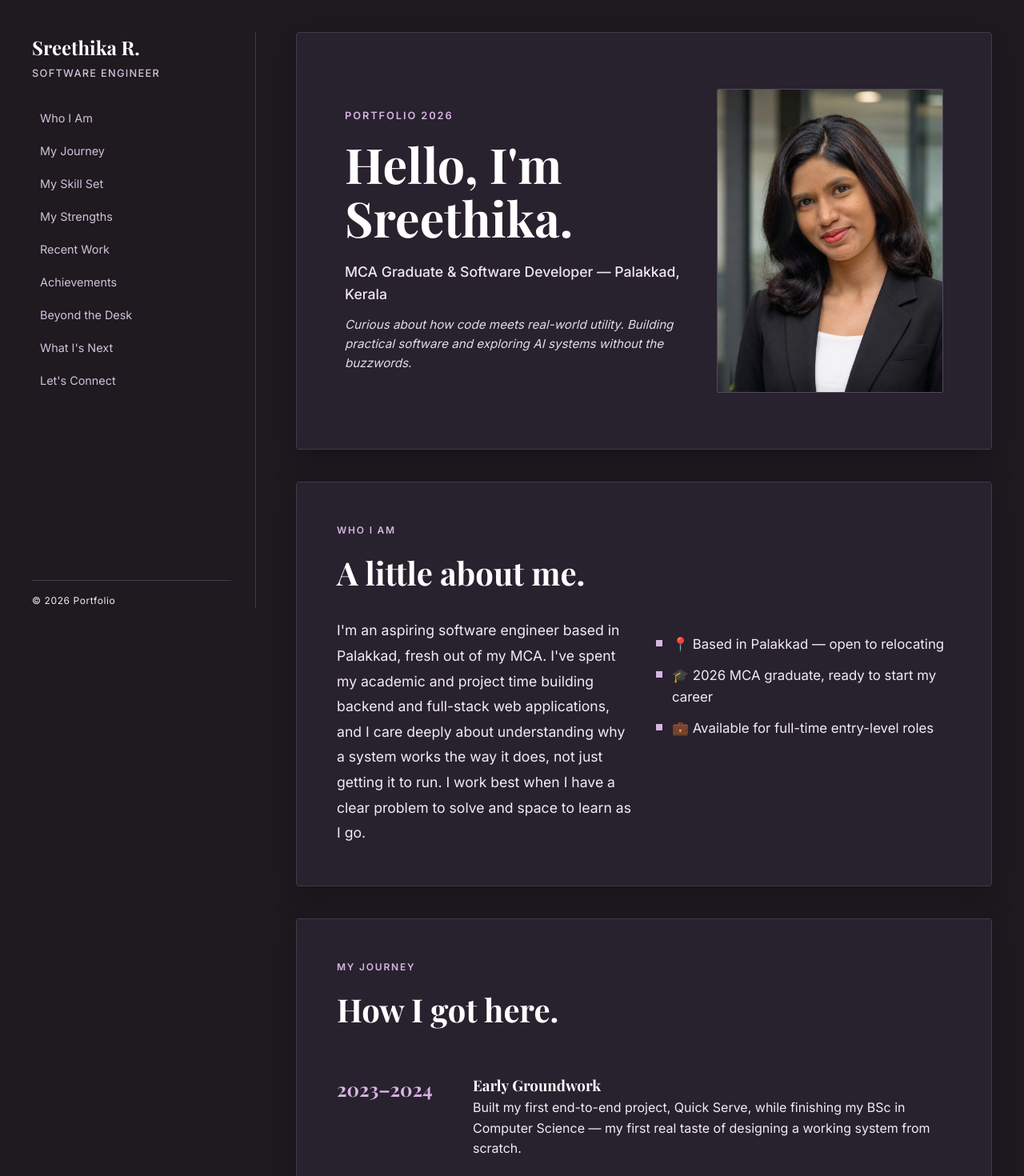
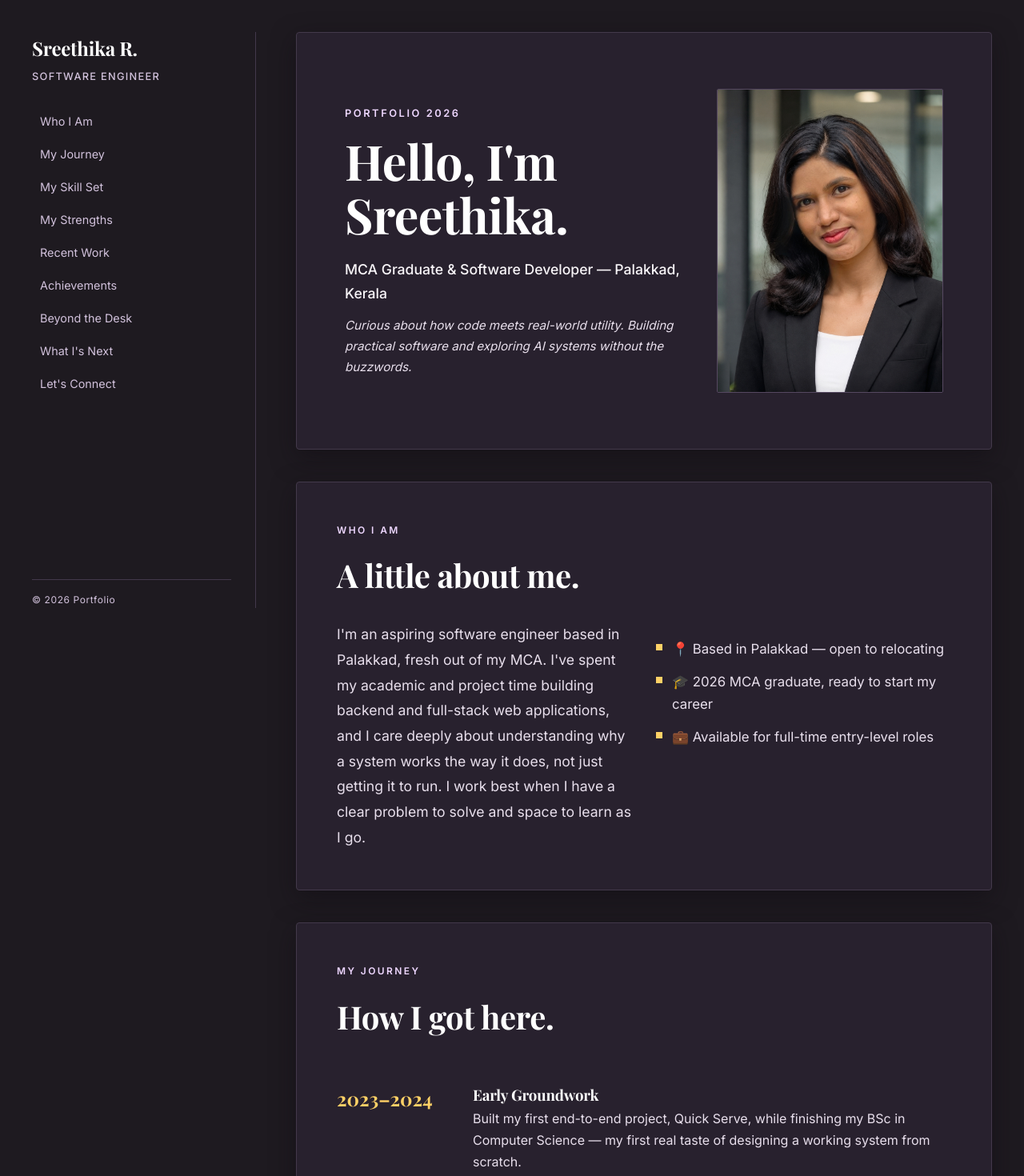
Before and after one commit to Sr-2525/Portfolio, a React app: page / in a window 1280 px wide. Shown: the top 1470 px of the page at 80% size. Built offline with nearby package versions, Linux system fonts and the light colour scheme; the HTML template or start-up script is replaced by a standard one; a web font is replaced by a local one.

Commit message:
Applied high-contrast editorial color hierarchy with golden-champagne accents and crisp white headers

```diff
--- a/src/index.css
+++ b/src/index.css
@@ -9,17 +9,28 @@
 body {
   font-family: 'Inter', sans-serif, -apple-system, BlinkMacSystemFont, "Segoe UI", Roboto;
   background-color: #1E1A20 !important;
-  color: #F8F5F8 !important;
-  line-height: 1.6;
+  color: #E8DFEC !important; /* Elegant warm rose-cream body text */
+  line-height: 1.7;
 }
 
-p, span, li, a {
-  color: #F2ECF5 !important;
+/* Vibrant High-Contrast Editorial Highlights */
+strong, b, .highlight-term {
+  color: #FFD166 !important; /* Rich golden-champagne contrast pop */
+  font-weight: 600;
+}
+
+em, .highlight-sub {
+  color: #EED7FF !important; /* Luminous pale lavender */
+}
+
+p, li, a {
+  color: #E8DFEC !important;
 }
 
 h1, h2, h3, h4, h5, h6 {
   font-family: 'Playfair Display', Georgia, serif;
-  color: #FFFFFF !important;
+  color: #FFFFFF !important; /* Stark crisp white for maximum header contrast */
+  letter-spacing: -0.01em;
 }
 
 .portfolio-container {
@@ -83,15 +94,15 @@ h1, h2, h3, h4, h5, h6 {
 }
 
 .nav-item:hover {
-  color: #E6CBEF !important;
+  color: #FFD166 !important;
   background: #312938;
 }
 
 .nav-item.active {
-  color: #E6CBEF !important;
+  color: #FFD166 !important;
   font-weight: 600;
   background: #312938;
-  border-left: 3px solid #C49ED0;
+  border-left: 3px solid #FFD166;
 }
 
 .sidebar-footer {
@@ -118,10 +129,10 @@ h1, h2, h3, h4, h5, h6 {
 
 .section-tracker {
   font-size: 0.75rem;
-  letter-spacing: 0.15em;
+  letter-spacing: 0.2em;
   text-transform: uppercase;
-  color: #D8B5E3 !important;
-  font-weight: 600;
+  color: #EED7FF !important; /* Luminous lavender tracking */
+  font-weight: 700;
   margin-bottom: 12px;
 }
 
@@ -132,7 +143,7 @@ h1, h2, h3, h4, h5, h6 {
   font-weight: 700;
 }
 
-/* Cover Slide Styling - Explicit Grid Restored */
+/* Cover Slide Layout */
 .cover-slide {
   background: #28212E !important;
   border: 1px solid #43394B !important;
@@ -147,9 +158,9 @@ h1, h2, h3, h4, h5, h6 {
 
 .cover-left .top-tag {
   font-size: 0.8rem;
-  font-weight: 600;
-  color: #D8B5E3 !important;
-  letter-spacing: 0.15em;
+  font-weight: 700;
+  color: #EED7FF !important;
+  letter-spacing: 0.2em;
   text-transform: uppercase;
   margin-bottom: 16px;
   display: block;
@@ -164,14 +175,14 @@ h1, h2, h3, h4, h5, h6 {
 
 .cover-left .subtitle {
   font-size: 1.1rem;
-  color: #F0E6F4 !important;
+  color: #F8F5F8 !important;
   margin-bottom: 12px;
   font-weight: 500;
 }
 
 .cover-left .tagline {
   font-size: 0.95rem;
-  color: #E2DCE8 !important;
+  color: #E8DFEC !important;
   font-style: italic;
 }
 
@@ -208,7 +219,7 @@ h1, h2, h3, h4, h5, h6 {
 
 .editorial-card h3 {
   font-size: 1.25rem;
-  color: #E6CBEF !important;
+  color: #FFFFFF !important;
   margin-bottom: 12px;
 }
 
@@ -222,7 +233,7 @@ h1, h2, h3, h4, h5, h6 {
   padding-left: 20px;
   margin-bottom: 12px;
   font-size: 1.05rem;
-  color: #F2ECF5 !important;
+  color: #E8DFEC !important;
 }
 
 .square-list li::before {
@@ -232,7 +243,7 @@ h1, h2, h3, h4, h5, h6 {
   top: 8px;
   width: 8px;
   height: 8px;
-  background-color: #D8B5E3 !important;
+  background-color: #FFD166 !important; /* Golden-champagne bullet contrast */
 }
 
 .timeline-item {
@@ -251,17 +262,17 @@ h1, h2, h3, h4, h5, h6 {
   font-family: 'Playfair Display', serif;
   font-size: 1.5rem;
   font-weight: 700;
-  color: #D8B5E3 !important;
+  color: #FFD166 !important; /* Golden year contrast */
 }
 
 .quote-bar {
   background: #312838 !important;
-  border-left: 4px solid #D8B5E3 !important;
+  border-left: 4px solid #FFD166 !important;
   padding: 20px 25px;
   font-family: 'Playfair Display', serif;
   font-size: 1.15rem;
   font-style: italic;
-  color: #F8F5F8 !important;
+  color: #FFFFFF !important;
   margin-bottom: 30px;
 }
 
```
